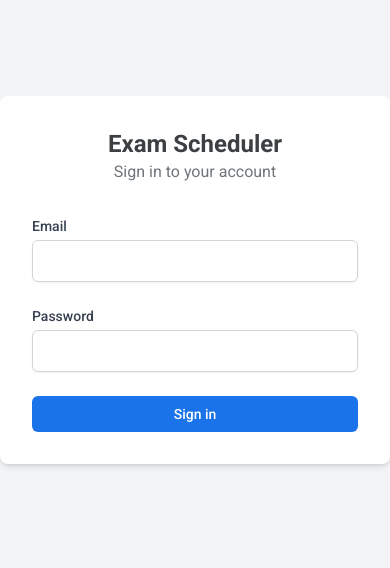
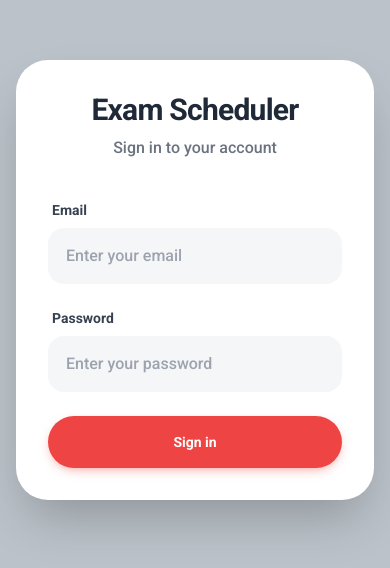
Before and after one commit to chavaratechsolutions/exam-schedular, a Next.js app: page /login in a window 390 px wide. Shown: the part 142-710 px from the top of the page. Built offline with nearby package versions, Linux system fonts and the light colour scheme; no server answers.

Commit message:
feat: UI improvements across login, mobile view, and calendar

```diff
--- a/src/app/login/page.tsx
+++ b/src/app/login/page.tsx
@@ -42,46 +42,48 @@ export default function LoginPage() {
   }
 
   return (
-    <div className="flex h-screen items-center justify-center bg-gray-100">
-      <div className="w-full max-w-md rounded-lg bg-white p-8 shadow-md">
-        <div className="mb-8 text-center">
-          <h1 className="text-2xl font-semibold text-google-text">Exam Scheduler</h1>
-          <p className="text-google-textLight">Sign in to your account</p>
+    <div className="flex h-screen items-center justify-center bg-[#BBC2C9] font-sans antialiased p-4">
+      <div className="w-full max-w-md rounded-[32px] md:rounded-[40px] bg-white p-8 md:p-12 shadow-2xl">
+        <div className="mb-10 text-center">
+          <h1 className="text-3xl font-black text-gray-800 tracking-tight">Exam Scheduler</h1>
+          <p className="text-gray-500 font-medium mt-2">Sign in to your account</p>
         </div>
 
         {error && (
-          <div className="mb-4 rounded bg-red-100 p-3 text-sm text-red-700">
+          <div className="mb-6 rounded-[16px] bg-red-50 p-4 text-sm font-bold text-[#EF4444] border border-red-100">
             {error}
           </div>
         )}
 
         <form onSubmit={handleLogin} className="space-y-6">
           <div>
-            <label className="block text-sm font-medium text-gray-700">Email</label>
+            <label className="block text-sm font-bold text-gray-700 ml-1 mb-2">Email</label>
             <input
               type="email"
               value={email}
               onChange={(e) => setEmail(e.target.value)}
-              className="mt-1 block w-full rounded-md border border-gray-300 px-3 py-2 shadow-sm focus:border-google-blue focus:outline-none focus:ring-1 focus:ring-google-blue sm:text-sm"
+              className="block w-full rounded-[16px] bg-[#F5F6F8] px-4 py-3.5 text-gray-800 font-medium border-2 border-transparent focus:border-[#EF4444] focus:bg-white focus:outline-none transition-colors"
               required
+              placeholder="Enter your email"
             />
           </div>
 
           <div>
-            <label className="block text-sm font-medium text-gray-700">Password</label>
+            <label className="block text-sm font-bold text-gray-700 ml-1 mb-2">Password</label>
             <input
               type="password"
               value={password}
               onChange={(e) => setPassword(e.target.value)}
-              className="mt-1 block w-full rounded-md border border-gray-300 px-3 py-2 shadow-sm focus:border-google-blue focus:outline-none focus:ring-1 focus:ring-google-blue sm:text-sm"
+              className="block w-full rounded-[16px] bg-[#F5F6F8] px-4 py-3.5 text-gray-800 font-medium border-2 border-transparent focus:border-[#EF4444] focus:bg-white focus:outline-none transition-colors"
               required
+              placeholder="Enter your password"
             />
           </div>
 
           <button
             type="submit"
             disabled={loading}
-            className="w-full rounded-md bg-google-blue px-4 py-2 text-sm font-medium text-white hover:bg-google-blueHover focus:outline-none focus:ring-2 focus:ring-google-blue focus:ring-offset-2 disabled:opacity-50"
+            className="w-full rounded-full bg-[#EF4444] px-6 py-4 text-sm font-bold text-white shadow-[0_4px_12px_-4px_rgba(239,68,68,0.6)] hover:bg-[#DC2626] transition-colors focus:outline-none focus:ring-2 focus:ring-[#EF4444] focus:ring-offset-2 disabled:opacity-50 mt-4"
           >
             {loading ? "Signing in..." : "Sign in"}
           </button>
--- a/src/components/Calendar/CalendarHeader.tsx
+++ b/src/components/Calendar/CalendarHeader.tsx
@@ -1,5 +1,5 @@
 import { useState, useRef, useEffect } from "react";
-import { Bell, Grid, User, ChevronDown, ChevronLeft, ChevronRight, Menu } from "lucide-react";
+import { Bell, Grid, User, ChevronDown, ChevronLeft, ChevronRight, Menu, CheckSquare } from "lucide-react";
 import { format, setMonth, setYear } from "date-fns";
 import { useAuth } from "../../context/AuthContext";
 
@@ -21,6 +21,7 @@ export default function CalendarHeader({
   onDateChange,
   onPrev,
   onNext,
+  onToday,
   view,
   onViewChange,
   isMultiSelectMode,
@@ -94,6 +95,14 @@ export default function CalendarHeader({
 
       {/* Middle: Date Navigation & Dropdowns */}
       <div className="flex items-center justify-center gap-1 sm:gap-3 flex-1 md:flex-none">
+        {/* Today Button */}
+        <button
+          onClick={onToday}
+          className="mr-1 sm:mr-2 px-3 sm:px-4 py-2 rounded-[16px] text-xs sm:text-sm font-bold bg-[#F5F6F8] text-gray-600 hover:bg-gray-200 transition-all"
+        >
+          Today
+        </button>
+
         {/* Navigation Arrows */}
         <button onClick={onPrev} className="p-2 rounded-full hover:bg-gray-100 text-gray-600">
           <ChevronLeft className="w-5 h-5" />
@@ -166,13 +175,17 @@ export default function CalendarHeader({
         {onToggleMultiSelect && (
           <button
             onClick={onToggleMultiSelect}
-            className={`hidden md:block ml-2 px-4 py-2 rounded-[16px] text-sm font-bold transition-all ${
+            className={`ml-1 sm:ml-2 p-2 md:px-4 md:py-2 rounded-[16px] text-sm font-bold transition-all flex items-center gap-2 ${
               isMultiSelectMode
                 ? "bg-[#EF4444] text-white shadow-[0_4px_12px_-4px_rgba(239,68,68,0.6)]"
                 : "bg-[#F5F6F8] text-gray-600 hover:bg-gray-200"
             }`}
+            title={isMultiSelectMode ? "Cancel Selection" : "Select Multiple Days"}
           >
-            {isMultiSelectMode ? "Cancel Selection" : "Select Multiple Days"}
+            <CheckSquare className="w-5 h-5 md:hidden" />
+            <span className="hidden md:inline">
+              {isMultiSelectMode ? "Cancel Selection" : "Select Multiple Days"}
+            </span>
           </button>
         )}
       </div>
--- a/src/components/Calendar/MonthView.tsx
+++ b/src/components/Calendar/MonthView.tsx
@@ -81,22 +81,22 @@ export default function MonthView({ currentDate, exams, onDateClick, onEventClic
           </div>
 
           {hasExams && !isMultiSelectMode && (
-            <div className="hidden md:flex absolute top-1/2 left-1/2 -translate-x-1/2 -translate-y-1/2 w-[115%] bg-white border border-red-200 rounded-[24px] shadow-2xl z-50 flex-col p-4 opacity-0 pointer-events-none group-hover:opacity-100 group-hover:pointer-events-auto transition-all duration-300 scale-95 group-hover:scale-100 h-fit">
-               <div className="text-center font-black text-lg text-[#EF4444] mb-3">{formattedDate}</div>
+            <div className="hidden md:flex absolute top-1/2 left-1/2 -translate-x-1/2 -translate-y-1/2 w-[145%] bg-white border border-red-200 rounded-[24px] shadow-2xl z-50 flex-col p-5 opacity-0 pointer-events-none group-hover:opacity-100 group-hover:pointer-events-auto transition-all duration-300 scale-95 group-hover:scale-100 h-fit">
+               <div className="text-center font-black text-xl text-[#EF4444] mb-3">{formattedDate}</div>
                <div className="flex-1 overflow-visible flex flex-col gap-2">
                   {dayExams.map(exam => (
                     <div
                       key={`hover-${exam.id}`}
                       onClick={(e) => { e.stopPropagation(); onEventClick(exam); }}
-                      className="bg-red-50 p-3 rounded-[16px] flex flex-col gap-1.5 border border-red-100 hover:bg-red-100 transition-colors cursor-pointer"
+                      className="bg-red-50 p-4 rounded-[16px] flex flex-col gap-2 border border-red-100 hover:bg-red-100 transition-colors cursor-pointer"
                     >
-                      <div className="font-bold text-[#EF4444] text-sm leading-tight">{exam.examName}</div>
-                      <div className="flex justify-between items-center text-[11px] font-semibold text-[#DC2626]">
+                      <div className="font-bold text-[#EF4444] text-base leading-tight">{exam.examName}</div>
+                      <div className="flex justify-between items-center text-[13px] font-semibold text-[#DC2626]">
                         <span>{exam.shifts} Shifts</span>
                         <span>{exam.count} Students</span>
                       </div>
                       {exam.description && (
-                        <div className="text-[10px] text-red-400 mt-1 line-clamp-2">{exam.description}</div>
+                        <div className="text-xs text-red-400 mt-1 line-clamp-2">{exam.description}</div>
                       )}
                     </div>
                   ))}
```
